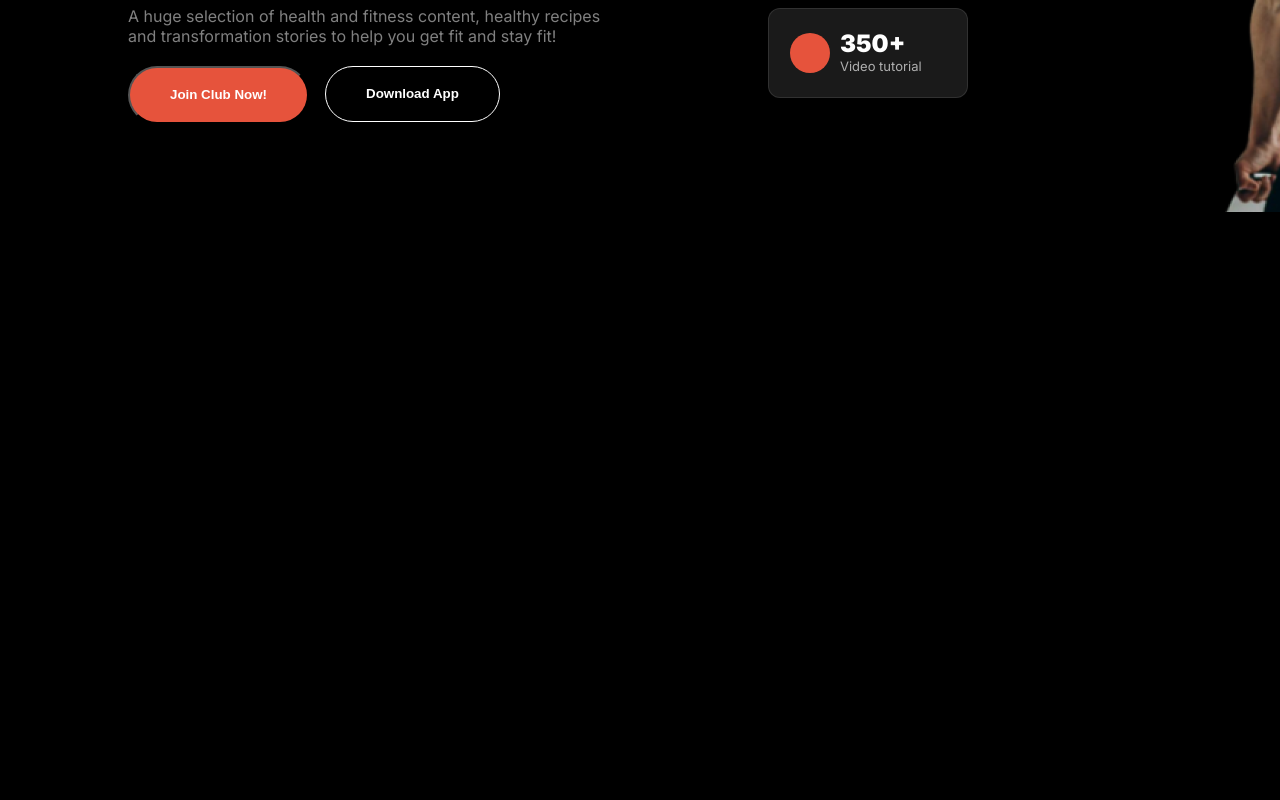
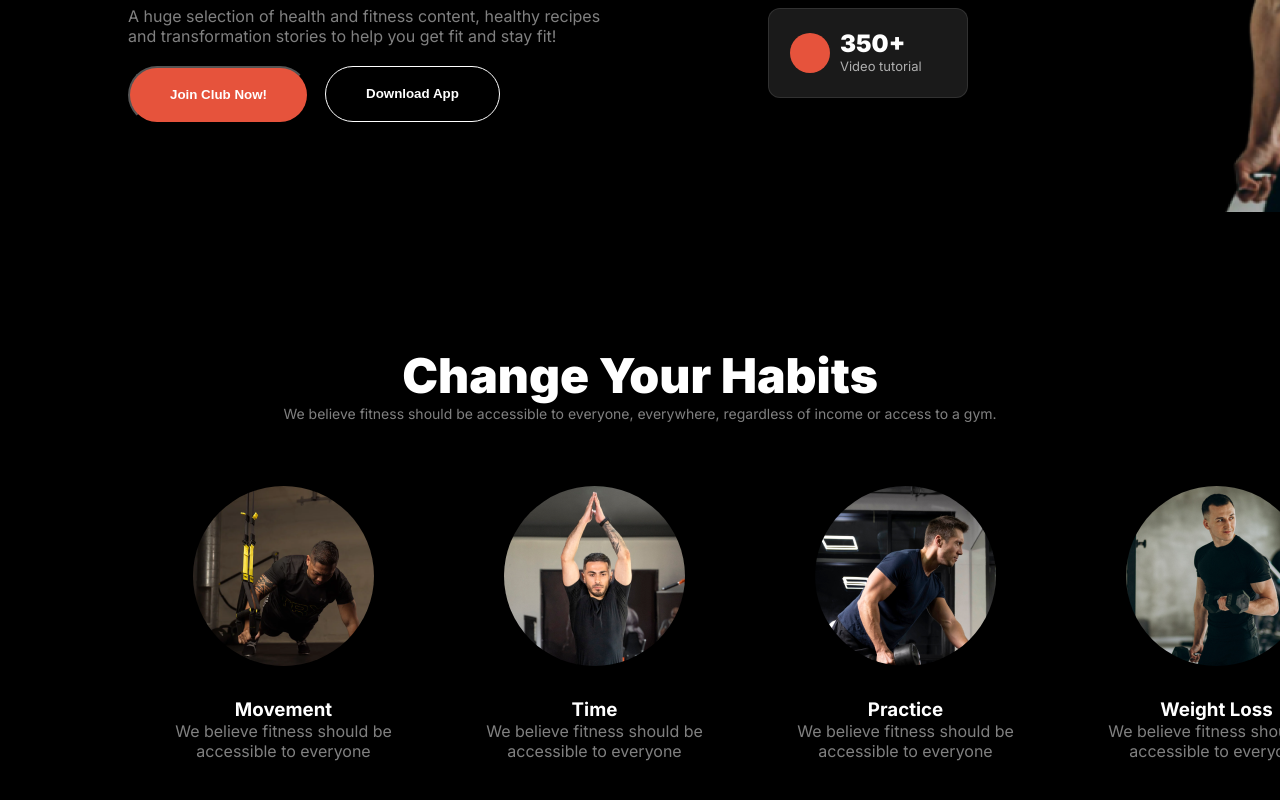
Before and after one commit to ropukdeb/assignment-two, a plain HTML site: page index.html in a window 1280 px wide. Shown: the part 574-1374 px from the top of the page. Before the commit the page ends 1001 px from the top, so only its background shows below. Drawn offline with Linux system fonts and the light colour scheme; a web font is replaced by a local one.

Commit message:
change your habits option done

```diff
--- a/index.html
+++ b/index.html
@@ -46,6 +46,35 @@
     </div>
 
   </header>
+       <section>
+        <div class="Change-Your-Habits , white-color">
+            <h1 >Change Your Habits</h1>
+            <p class="title-description">We believe fitness should be accessible to everyone, everywhere, regardless of income or access to a gym. </p>
+        </div>
+                <div class="work-items white-color">
+                    <div class="item , ">
+                        <img src="images/image 3.png" alt="">
+                        <h3 >Movement</h3>
+                        <p class="title-description">We believe fitness should be accessible to everyone </p>
+                    </div>
+                    <div class="item">
+                        <img src="images/image 2.png" alt="">
+                        <h3>Time</h3>
+                        <p class="title-description">We believe fitness should be accessible to everyone  </p>
+                    </div>
+                    <div class="item">
+                        <img src="images/image 4.png" alt="">
+                        <h3>Practice</h3>
+                        <p class="title-description">We believe fitness should be accessible to everyone</p>
+                    </div>
+                    <div class="item">
+                        <img src="images/image 5.png" alt="">
+                        <h3>Weight Loss</h3>
+                        <p class="title-description">We believe fitness should be accessible to everyone </p>
+                    </div>
+
+             </div>
+       </section>
 
 </body>
 </html>
--- a/styles/style.css
+++ b/styles/style.css
@@ -23,6 +23,7 @@ font-weight: 400;}
 
 .title-description{
     color:rgba(255, 255, 255, 0.5) ;
+
 }
 .org-color{
     color: rgb(230, 83, 60);
@@ -132,6 +133,7 @@ header{
 
 }
 
+/* box card option */
 .dot{
     height: 2.5rem;
     width: 2.5rem;
@@ -202,3 +204,60 @@ header{
 .box-text{
     margin-top: 10px;
 }
+
+/* "Change Your Habits" option start hare */
+.Change-Your-Habits h1 {
+    display: flex;
+    flex-direction: column;
+    justify-content: flex-start;
+    align-items: center;
+    padding: 0px;
+    font-size: 48px;
+    font-weight: 900;
+    line-height: 120%;
+}
+
+.Change-Your-Habits p {
+    display: flex;
+    flex-direction: column;
+    justify-content: center;
+    text-align: center;
+    align-items: center;
+    padding: 0px;
+    font-size: 14px;
+    font-weight: 400;
+
+}
+
+.item{
+
+    position: static;
+    width: 231px;
+    height: 274px;
+    display: flex;
+    flex-direction: column;
+    justify-content: flex-start;
+    align-items: center;
+    padding: 0px;
+    flex: none;
+    order: 0;
+    flex-grow: 0;
+    margin: 0px 40px;
+}
+.item img {
+    border-radius: 50%;
+    margin-bottom: 2rem;
+}
+
+.work-items{
+    display: flex;
+    flex-direction: row;
+    justify-content: space-around;
+    align-items: center;
+    padding: 0px;
+    margin-top: 4rem;
+
+}
+.item p {
+    text-align: center;
+}
```
